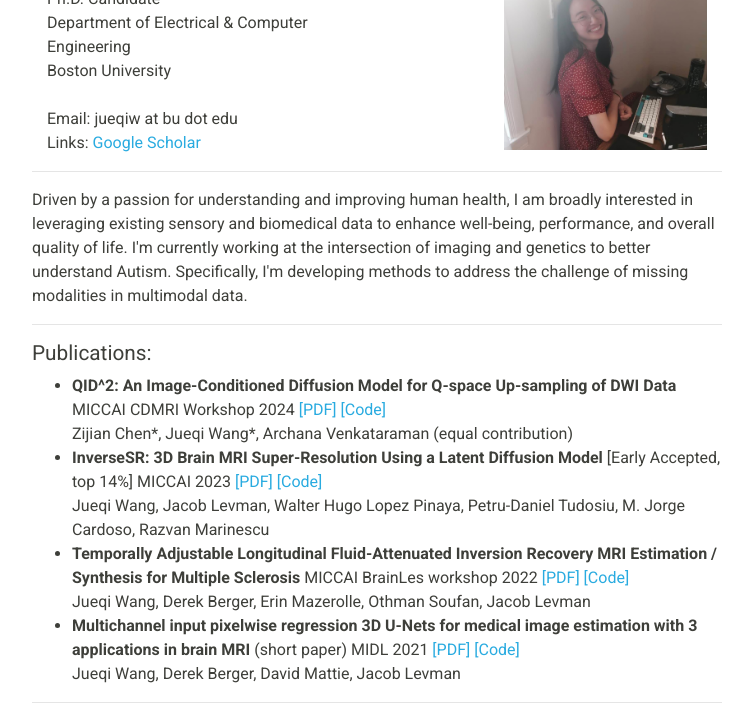
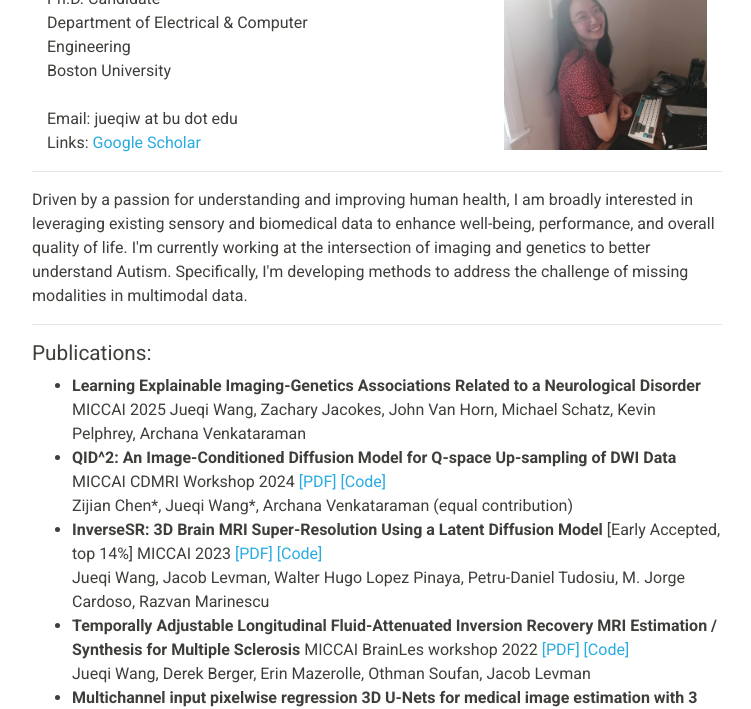
Before and after one commit to jueqiw/jueqiw.github.io, a plain HTML site: page index.html in a window 1280 px wide. Shown: the part 98-807 px from the top of the page, without its empty margins (263-1014 px from the left). Drawn offline with Linux system fonts and the light colour scheme.

Commit message:
BrainPathwayInteraction

```diff
--- a/index.html
+++ b/index.html
@@ -59,6 +59,12 @@
           <h2> Publications: </h2>
 
           <ul>
+            <li>
+              <strong>Learning Explainable Imaging-Genetics Associations Related to a Neurological Disorder</strong>
+              MICCAI 2025
+              Jueqi Wang, Zachary Jacokes, John Van Horn, Michael Schatz, Kevin Pelphrey, Archana Venkataraman
+              <br />
+            </li>
             <li>
               <strong>QID^2: An Image-Conditioned Diffusion Model for Q-space Up-sampling of DWI Data</strong>
               MICCAI CDMRI Workshop 2024<a href="https://arxiv.org/pdf/2409.02309.pdf"> [PDF]</a> <a
```
